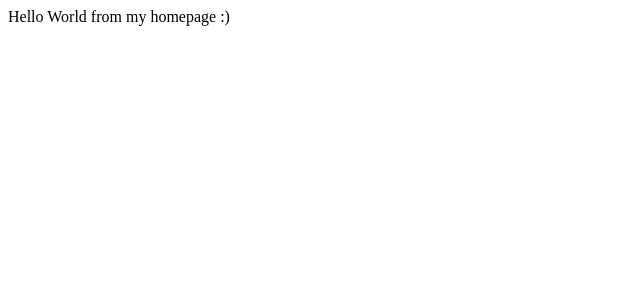
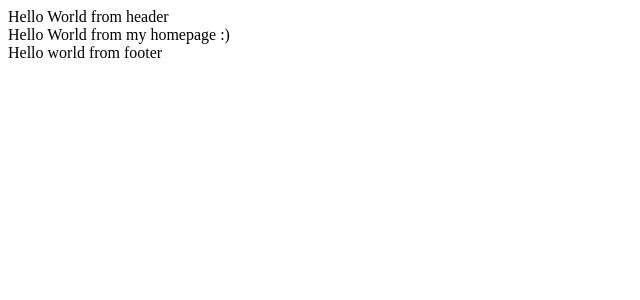
Before and after one commit to ilopezro/ilopezro.github.io, a React (Create React App) app: page / in a window 1280 px wide. Shown: the top 300 px of the page, without its empty margins (0-640 px from the left). Built offline with nearby package versions, Linux system fonts and the light colour scheme.

Commit message:
Layout, tsconfig fixes

```diff
--- /dev/null
+++ b/src/components/Footer/index.ts
@@ -0,0 +1 @@
+export { default as Footer } from "./Footer";
--- /dev/null
+++ b/src/components/Header/index.ts
@@ -0,0 +1 @@
+export { default as Header } from "./Header";
--- /dev/null
+++ b/src/components/Layout/Layout.tsx
@@ -0,0 +1,12 @@
+import { Fragment, FunctionComponent, PropsWithChildren } from "react";
+import { Footer, Header } from "..";
+
+const Layout: FunctionComponent<PropsWithChildren> = ({ children }) => (
+  <Fragment>
+    <Header />
+    <main>{children}</main>
+    <Footer />
+  </Fragment>
+);
+
+export default Layout;
--- /dev/null
+++ b/src/components/Layout/index.ts
@@ -0,0 +1 @@
+export { default as Layout } from "./Layout";
--- /dev/null
+++ b/src/components/index.ts
@@ -0,0 +1,3 @@
+export * from "./Footer";
+export * from "./Header";
+export * from "./Layout";
--- a/src/index.tsx
+++ b/src/index.tsx
@@ -2,12 +2,15 @@ import { StrictMode } from "react";
 import App from "./App";
 
 import { createRoot } from "react-dom/client";
+import { Layout } from "./components";
 const container = document.getElementById("root");
 
 // eslint-disable-next-line @typescript-eslint/no-non-null-assertion
 const root = createRoot(container!); // createRoot(container!) if you use TypeScript
 root.render(
   <StrictMode>
-    <App />
+    <Layout>
+      <App />
+    </Layout>
   </StrictMode>
 );
--- a/src/routes/routes.tsx
+++ b/src/routes/routes.tsx
@@ -1,18 +1,18 @@
-import { FunctionComponent } from "react";
+import { Fragment, FunctionComponent } from "react";
 import { HashRouter, Routes as ReactRoutes, Route } from "react-router-dom";
 import HomeView from "views/Home/Home.view";
 import AboutView from "views/About/About.view";
 
 const Routes: FunctionComponent = () => {
   return (
-    <div className='Routes'>
+    <Fragment>
       <HashRouter>
         <ReactRoutes>
           <Route path='/' element={<HomeView />} />
           <Route path='/about' element={<AboutView />} />
         </ReactRoutes>
       </HashRouter>
-    </div>
+    </Fragment>
   );
 };
 
--- a/tsconfig.json
+++ b/tsconfig.json
@@ -31,7 +31,7 @@
     "node_modules"
   ],
   "include": [
-    "src/*"
+    "src"
   ],
   "extends": "./tsconfig.path.json"
 }
--- a/tsconfig.path.json
+++ b/tsconfig.path.json
@@ -1,9 +1,9 @@
 {
   "compilerOptions": {
     "paths": {
-      "components/*": ["components/*"],
-      "views/*": ["views/*"],
-      "routes/*": ["routes/*"]
+      "@isai-portfolio/components": ["components"],
+      "@isai-portfolio/views/*": ["views/*"],
+      "@isai-portfolio/routes/*": ["routes/*"]
     }
   }
 }
```
Also changed, not shown: src/components/Footer/Footer.tsx (added, +7 -0 lines), src/components/Header/Header.tsx (added, +7 -0 lines).
